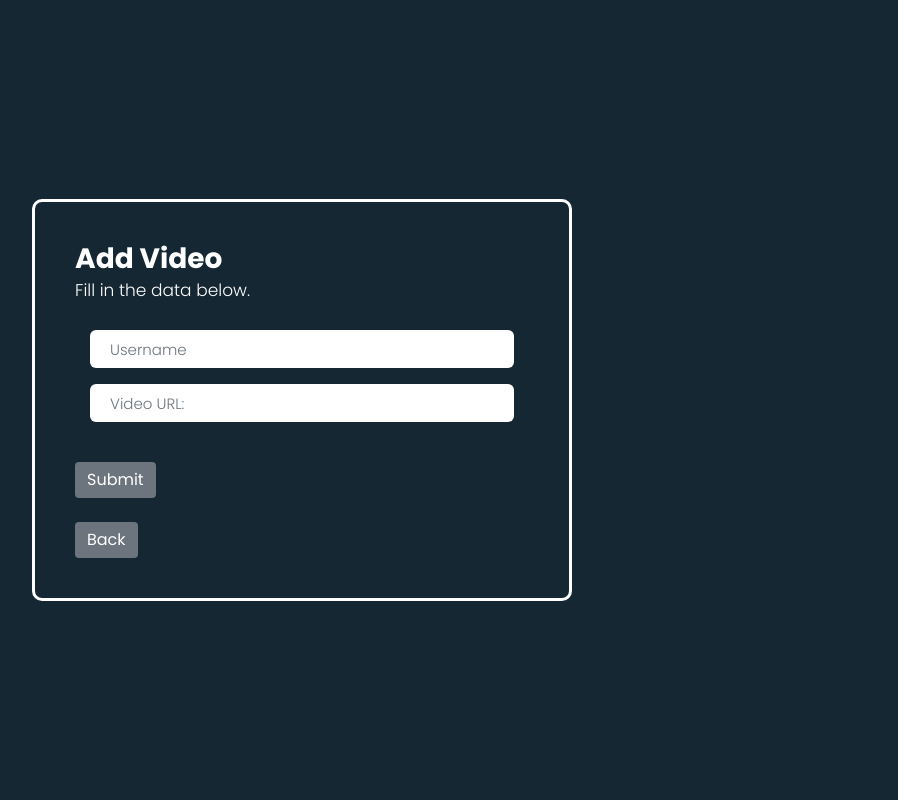
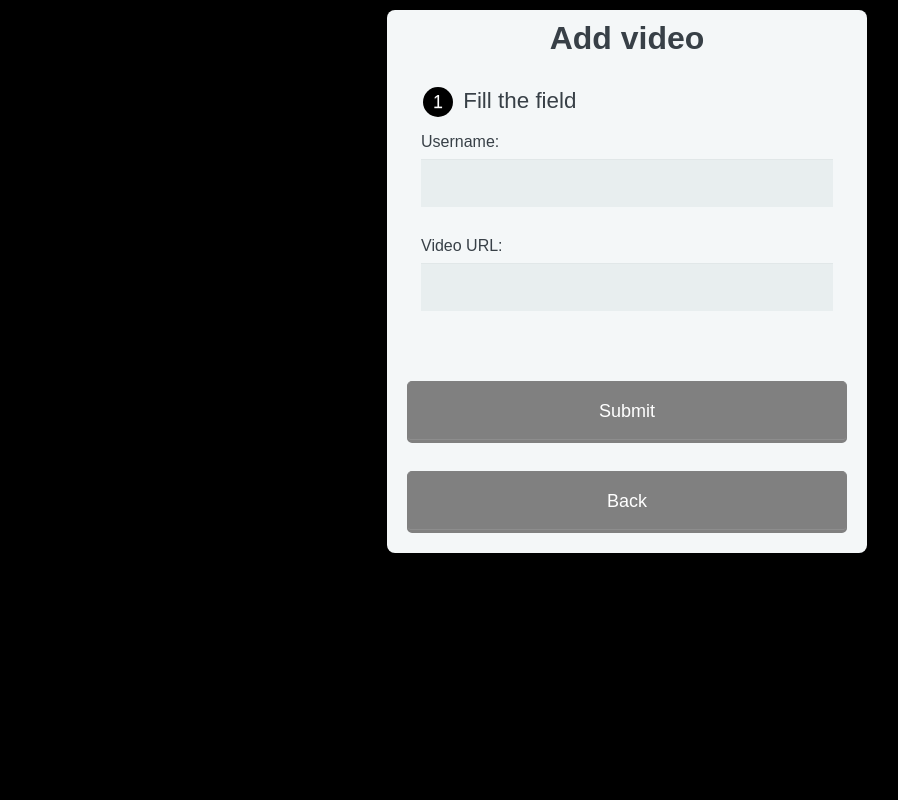
Before and after one commit to Wee33D/api, a PHP site: page /addnewVideo.php in a window 1280 px wide. Shown: the whole page, without its empty margins (13-911 px from the left). Run offline with PHP 8.4, Linux system fonts and the light colour scheme.

Commit message:
latest update
css and other

```diff
--- a/Database/db.php
+++ b/Database/db.php
@@ -4,7 +4,7 @@ header("Access-Control-Allow-Methods: GET, POST, OPTIONS, DELETE");
 
     class db{
         // Properties
-        private $host = 'localhost: 3307';
+        private $host = 'localhost: 3306';
         private $user = 'root';
         private $password = '';
         private $dbname = 'project_wt';
--- a/addnewVideo.php
+++ b/addnewVideo.php
@@ -1,273 +1,170 @@
 <!DOCTYPE html>
-<html lang="en">
-  <head>
-    <title>Add Video</title>
-    <meta charset="utf-8" />
-    <meta
-      name="viewport"
-      content="width=device-width, initial-scale=1, shrink-to-fit=no"
-    />
-
-    <link
-      rel="stylesheet"
-      href="https://stackpath.bootstrapcdn.com/bootstrap/4.1.3/css/bootstrap.min.css"
-      integrity="sha384-MCw98/SFnGE8fJT3GXwEOngsV7Zt27NXFoaoApmYm81iuXoPkFOJwJ8ERdknLPMO"
-      crossorigin="anonymous"
-    />
-  </head>
-  <body>
-<div class="form-body">
-    <div class="row">
-        <div class="form-holder">
-            <div class="form-content">
-                <div class="form-items">
-                    <h3>Add Video</h3>
-                    <p>Fill in the data below.</p>
-
-
-                    <form action="/api/Videos/addByForm" method="POST">
-
-                        <!-- <form id="ContactForm"> -->
-
-                        <div class="col-md-12">
-                           <input class="form-control" type="text" name="sendername" id="sendername" placeholder="Username" required>
-                           <div class="valid-feedback">Username field is valid!</div>
-                           <div class="invalid-feedback">Username field cannot be blank!</div>
-                        </div>
-
-                        <div class="col-md-12">
-                            <input class="form-control" type="text" name="videourl" id="videourl" placeholder="Video URL:" required>
-                             <div class="valid-feedback">Url field is valid!</div>
-                             <div class="invalid-feedback">Url field cannot be blank!</div>
-                        </div>
 
 
 
 
-               <br>
+  </body>
+</html>
 
-                        <div class="form-button mt-3">
-                            <!-- <button id="submit" type="submit" class="btn btn-primary">ADD</button> -->
-                            <button type="submit" class="btn btn-primary">Submit</button>
+<html>
+    <head>
+        <meta charset="utf-8">
+        <meta name="viewport" content="width=device-width, initial-scale=1.0">
+        <title>Sign Up Form</title>
+    </head>
+    <body>
 
-                            <br>  <br>
+      <form action="/api/Videos/addByForm" method="POST">
 
-                            <a href="http://localhost/api/videolist.html">
+        <h1>Add video</h1>
+
+        <fieldset>
+
+          <legend><span class="number">1</span> Fill the field</legend>
+
+          <label for="sendername">Username:</label>
+          <input type="text" id="sendername" name="sendername">
+
+          <label for="videourl">Video URL:</label>
+          <input type="text" id="videourl" name="videourl">
+
+
+
+
+        </fieldset>
+
+        <button type="submit">Submit</button>
+        <br>  <br>
+
+        <a href="http://localhost/api/videolist.html">
                                 <button type="button" class="btn btn-primary">
                                   Back</button
                                 ></a>
-                        </div>
-                    </form>
-                </div>
-            </div>
-        </div>
-    </div>
-</div>
+      </form>
 
-
-<!-- <script
-src="https://code.jquery.com/jquery-3.2.1.slim.min.js"
-integrity="sha384-KJ3o2DKtIkvYIK3UENzmM7KCkRr/rE9/Qpg6aAZGJwFDMVNA/GpGFF93hXpG5KkN"
-crossorigin="anonymous"
-></script>
-<script
-src="https://cdnjs.cloudflare.com/ajax/libs/popper.js/1.12.9/umd/popper.min.js"
-integrity="sha384-ApNbgh9B+Y1QKtv3Rn7W3mgPxhU9K/ScQsAP7hUibX39j7fakFPskvXusvfa0b4Q"
-crossorigin="anonymous"
-></script>
-<script
-src="https://maxcdn.bootstrapcdn.com/bootstrap/4.0.0/js/bootstrap.min.js"
-integrity="sha384-JZR6Spejh4U02d8jOt6vLEHfe/JQGiRRSQQxSfFWpi1MquVdAyjUar5+76PVCmYl"
-crossorigin="anonymous"
-></script>
-<script
-src="https://code.jquery.com/jquery-3.6.0.min.js"
-integrity="sha256-/xUj+3OJU5yExlq6GSYGSHk7tPXikynS7ogEvDej/m4="
-crossorigin="anonymous"
-></script>
-<script>
-$(function () {
-  $("#ContactForm").submit(function (event) {
-    event.preventDefault();
-
-
-    const contact = {
-       name :$("#name").val(),
-       email : $("#email").val(),
-       phonenum : $("#phonenum").val(),
-    }
-console.log(contact);
-    $.ajax({
-      type: "post",
-      url: "Contacts/addbyForm",
-      contentType: "application/json",
-      data: JSON.stringify(contact),
-      dataType: "json",
-      success: function (data) {
-        window.location.href = "home.php";
-      },
-      error: function () {
-        console.log("error");
-      },
-    });
-  });
-});
-</script> -->
-
-  </body>
+    </body>
 </html>
-
 
 <style>
 
-    @import url('https://fonts.googleapis.com/css2?family=Poppins:wght@300;400;500;700;900&display=swap');
+*, *:before, *:after {
+  -moz-box-sizing: border-box;
+  -webkit-box-sizing: border-box;
+  box-sizing: border-box;
+}
 
-    *, body {
-        font-family: 'Poppins', sans-serif;
-        font-weight: 400;
-        -webkit-font-smoothing: antialiased;
-        text-rendering: optimizeLegibility;
-        -moz-osx-font-smoothing: grayscale;
-    }
+body {
+  font-family: 'Nunito', sans-serif;
+  color: #384047;
+  background-color: black;
+}
 
-    html, body {
-        height: 100%;
-        background-color: #152733;
-        overflow: hidden;
-    }
+form {
+  max-width: 300px;
+  margin: 10px auto;
+  padding: 10px 20px;
+  background: #f4f7f8;
+  border-radius: 8px;
+}
+
+h1 {
+  margin: 0 0 30px 0;
+  text-align: center;
+}
+
+input[type="text"],
+input[type="password"],
+input[type="date"],
+input[type="datetime"],
+input[type="email"],
+input[type="number"],
+input[type="search"],
+input[type="tel"],
+input[type="time"],
+input[type="url"],
+textarea,
+select {
+  background: rgba(255,255,255,0.1);
+  border: none;
+  font-size: 16px;
+  height: auto;
+  margin: 0;
+  outline: 0;
+  padding: 15px;
+  width: 100%;
+  background-color: #e8eeef;
+  color: #8a97a0;
+  box-shadow: 0 1px 0 rgba(0,0,0,0.03) inset;
+  margin-bottom: 30px;
+}
+
+input[type="radio"],
+input[type="checkbox"] {
+  margin: 0 4px 8px 0;
+}
+
+select {
+  padding: 6px;
+  height: 32px;
+  border-radius: 2px;
+}
+
+button {
+  padding: 19px 39px 18px 39px;
+  color: #FFF;
+  background-color: grey;
+  font-size: 18px;
+  text-align: center;
+  font-style: normal;
+  border-radius: 5px;
+  width: 100%;
+  border: 1px solid grey;
+  border-width: 1px 1px 3px;
+  box-shadow: 0 -1px 0 rgba(255,255,255,0.1) inset;
+  margin-bottom: 10px;
+}
+
+fieldset {
+  margin-bottom: 30px;
+  border: none;
+}
+
+legend {
+  font-size: 1.4em;
+  margin-bottom: 10px;
+}
+
+label {
+  display: block;
+  margin-bottom: 8px;
+}
+
+label.light {
+  font-weight: 300;
+  display: inline;
+}
+
+.number {
+  background-color: black;
+  color: #fff;
+  height: 30px;
+  width: 30px;
+  display: inline-block;
+  font-size: 0.8em;
+  margin-right: 4px;
+  line-height: 30px;
+  text-align: center;
+  text-shadow: 0 1px 0 rgba(255,255,255,0.2);
+  border-radius: 100%;
+}
+
+@media screen and (min-width: 480px) {
+
+  form {
+    max-width: 480px;
+  }
+
+}
 
 
-    .form-holder {
-          display: flex;
-          flex-direction: column;
-          justify-content: center;
-          align-items: center;
-          text-align: center;
-          min-height: 100vh;
-    }
-
-    .form-holder .form-content {
-        position: relative;
-        text-align: center;
-        display: -webkit-box;
-        display: -moz-box;
-        display: -ms-flexbox;
-        display: -webkit-flex;
-        display: flex;
-        -webkit-justify-content: center;
-        justify-content: center;
-        -webkit-align-items: center;
-        align-items: center;
-        padding: 60px;
-    }
-
-    .form-content .form-items {
-        border: 3px solid #fff;
-        padding: 40px;
-        display: inline-block;
-        width: 100%;
-        min-width: 540px;
-        -webkit-border-radius: 10px;
-        -moz-border-radius: 10px;
-        border-radius: 10px;
-        text-align: left;
-        -webkit-transition: all 0.4s ease;
-        transition: all 0.4s ease;
-    }
-
-    .form-content h3 {
-        color: #fff;
-        text-align: left;
-        font-size: 28px;
-        font-weight: 600;
-        margin-bottom: 5px;
-    }
-
-    .form-content h3.form-title {
-        margin-bottom: 30px;
-    }
-
-    .form-content p {
-        color: #fff;
-        text-align: left;
-        font-size: 17px;
-        font-weight: 300;
-        line-height: 20px;
-        margin-bottom: 30px;
-    }
-
-
-    .form-content label, .was-validated .form-check-input:invalid~.form-check-label, .was-validated .form-check-input:valid~.form-check-label{
-        color: #fff;
-    }
-
-    .form-content input[type=text], .form-content input[type=password], .form-content input[type=email], .form-content select {
-        width: 100%;
-        padding: 9px 20px;
-        text-align: left;
-        border: 0;
-        outline: 0;
-        border-radius: 6px;
-        background-color: #fff;
-        font-size: 15px;
-        font-weight: 300;
-        color: #8D8D8D;
-        -webkit-transition: all 0.3s ease;
-        transition: all 0.3s ease;
-        margin-top: 16px;
-    }
-
-
-    .btn-primary{
-        background-color: #6C757D;
-        outline: none;
-        border: 0px;
-         box-shadow: none;
-    }
-
-    .btn-primary:hover, .btn-primary:focus, .btn-primary:active{
-        background-color: #495056;
-        outline: none !important;
-        border: none !important;
-         box-shadow: none;
-    }
-
-    .form-content textarea {
-        position: static !important;
-        width: 100%;
-        padding: 8px 20px;
-        border-radius: 6px;
-        text-align: left;
-        background-color: #fff;
-        border: 0;
-        font-size: 15px;
-        font-weight: 300;
-        color: #8D8D8D;
-        outline: none;
-        resize: none;
-        height: 120px;
-        -webkit-transition: none;
-        transition: none;
-        margin-bottom: 14px;
-    }
-
-    .form-content textarea:hover, .form-content textarea:focus {
-        border: 0;
-        background-color: #ebeff8;
-        color: #8D8D8D;
-    }
-
-    .mv-up{
-        margin-top: -9px !important;
-        margin-bottom: 8px !important;
-    }
-
-    .invalid-feedback{
-        color: #ff606e;
-    }
-
-    .valid-feedback{
-       color: #2acc80;
-    }
-
     </style>
--- a/services/VideoService.php
+++ b/services/VideoService.php
@@ -11,7 +11,7 @@ class VideoService {
 
 
 
-    function insertVideo($videoname,$videourl,$timeupload,$dateupload){
+    function insertVideo($sendername,$videourl,$timendateupload){
 
         try{
             $sql = "INSERT INTO videos(sendername, videourl, timendateupload) VALUES (:sendername,:videourl, NOW() )";
--- a/updateContact.php
+++ b/updateContact.php
@@ -101,12 +101,12 @@
 
         $.ajax({
           type: "put",
-          url: "Contacts/" + id,
+          url: "Contacts" + id,
           contentType: "application/json",
           data: JSON.stringify(contact),
           dataType: "json",
           success: function (data) {
-            window.location.href = "index.html";
+            window.location.href = "home.php";
           },
           error: function () {
             console.log("error");
```
Also changed, not shown: home.php (+5 -5 lines), models/Video.php (+3 -4 lines), style.css (+7 -6 lines), videolist.html (+143 -11 lines).
